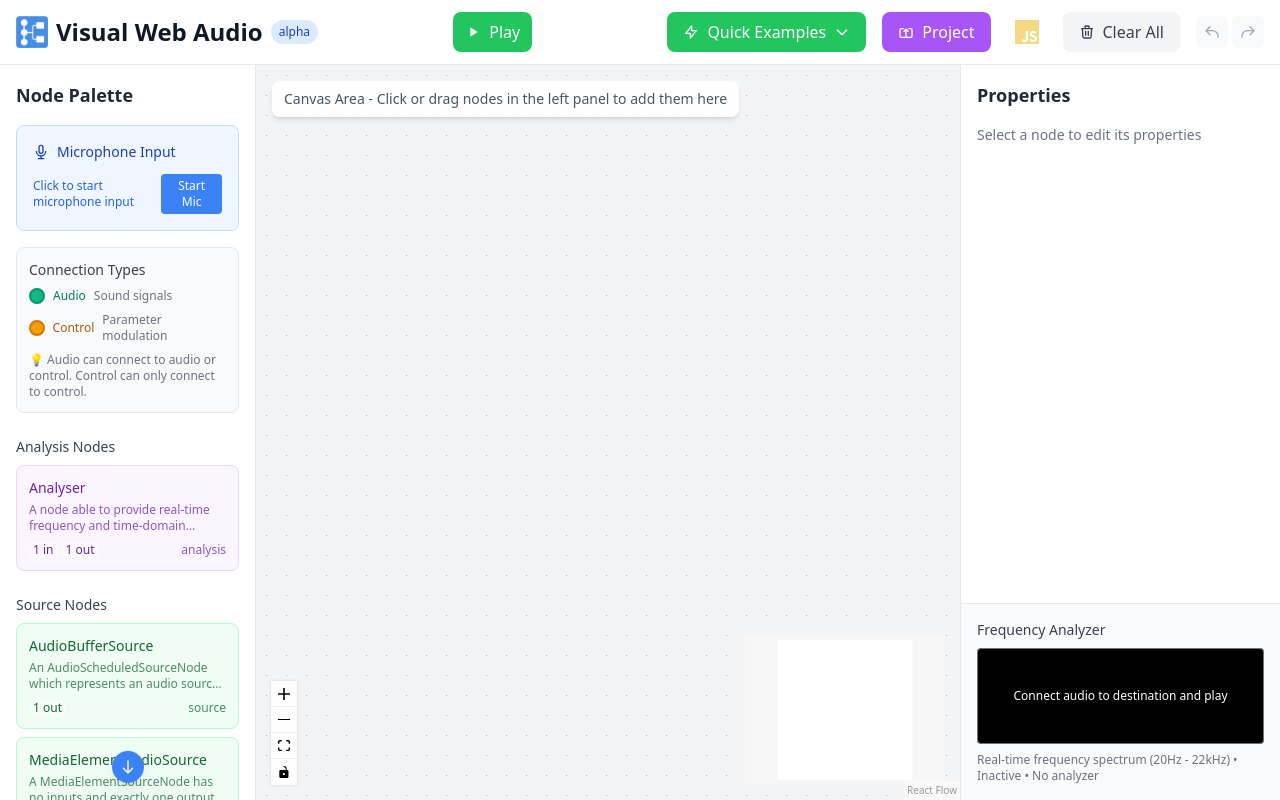
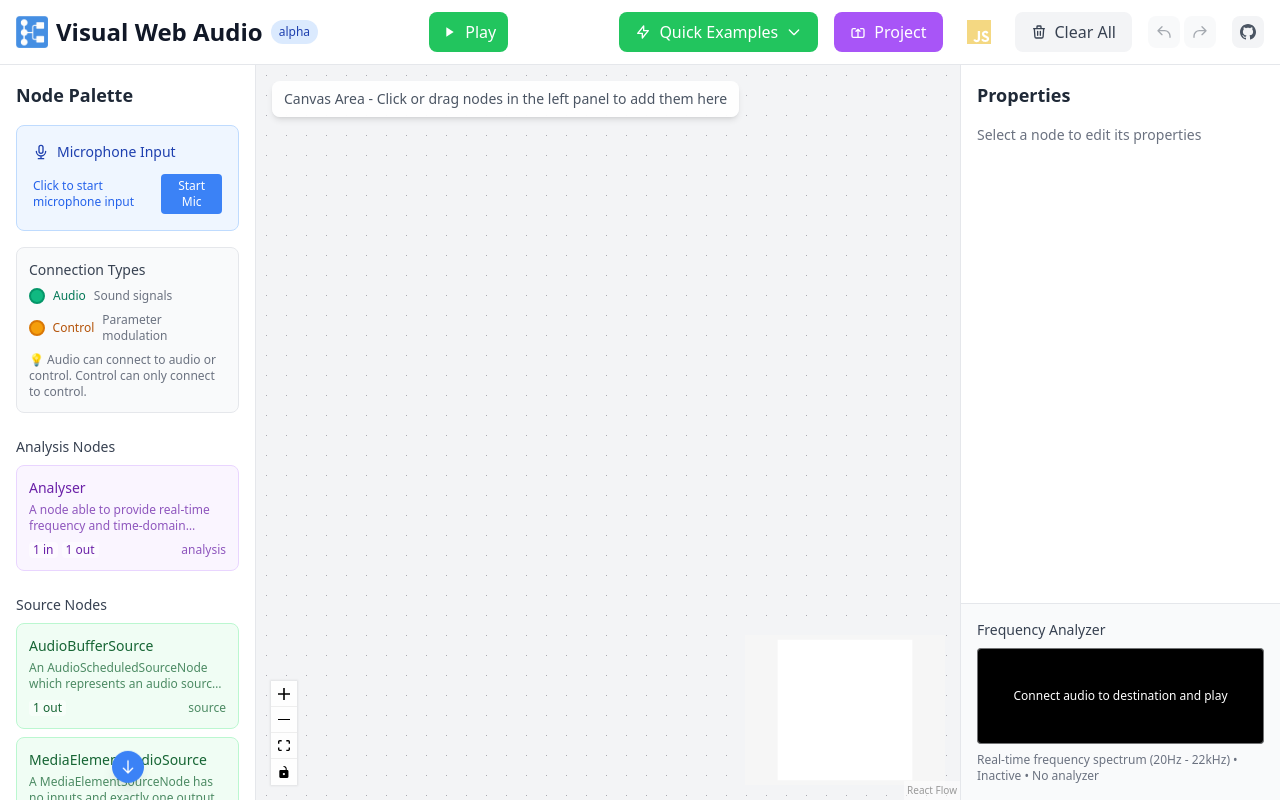
Before and after one commit to miltonlaufer/visualwebaudio, a React (Vite) app: page / in a window 1280 px wide. Built offline with nearby package versions, Linux system fonts and the light colour scheme.

Commit message:
feat(Header): restored GH icon

```diff
--- a/src/components/Header.tsx
+++ b/src/components/Header.tsx
@@ -175,6 +175,19 @@
                   </svg>
                 </button>
               </div>
+
+              {/* GitHub Link */}
+              <a
+                href="https://github.com/miltonlaufer/visualwebaudio"
+                target="_blank"
+                rel="noopener noreferrer"
+                className="p-2 bg-gray-100 text-gray-600 rounded-lg hover:bg-gray-200 transition-colors"
+                title="View on GitHub"
+              >
+                <svg className="w-4 h-4" fill="currentColor" viewBox="0 0 24 24">
+                  <path d="M12 0c-6.626 0-12 5.373-12 12 0 5.302 3.438 9.8 8.207 11.387.599.111.793-.261.793-.577v-2.234c-3.338.726-4.033-1.416-4.033-1.416-.546-1.387-1.333-1.756-1.333-1.756-1.089-.745.083-.729.083-.729 1.205.084 1.839 1.237 1.839 1.237 1.07 1.834 2.807 1.304 3.492.997.107-.775.418-1.305.762-1.604-2.665-.305-5.467-1.334-5.467-5.931 0-1.311.469-2.381 1.236-3.221-.124-.303-.535-1.524.117-3.176 0 0 1.008-.322 3.301 1.23.957-.266 1.983-.399 3.003-.404 1.02.005 2.047.138 3.006.404 2.291-1.552 3.297-1.23 3.297-1.23.653 1.653.242 2.874.118 3.176.77.84 1.235 1.911 1.235 3.221 0 4.609-2.807 5.624-5.479 5.921.43.372.823 1.102.823 2.222v3.293c0 .319.192.694.801.576 4.765-1.589 8.199-6.086 8.199-11.386 0-6.627-5.373-12-12-12z" />
+                </svg>
+              </a>
             </div>
 
             {/* Mobile Menu Button - Controls other features */}
```
